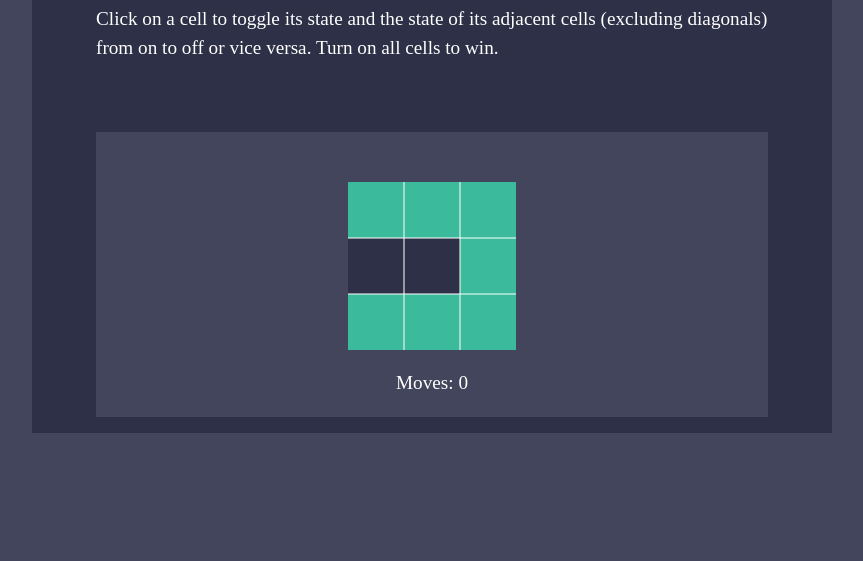
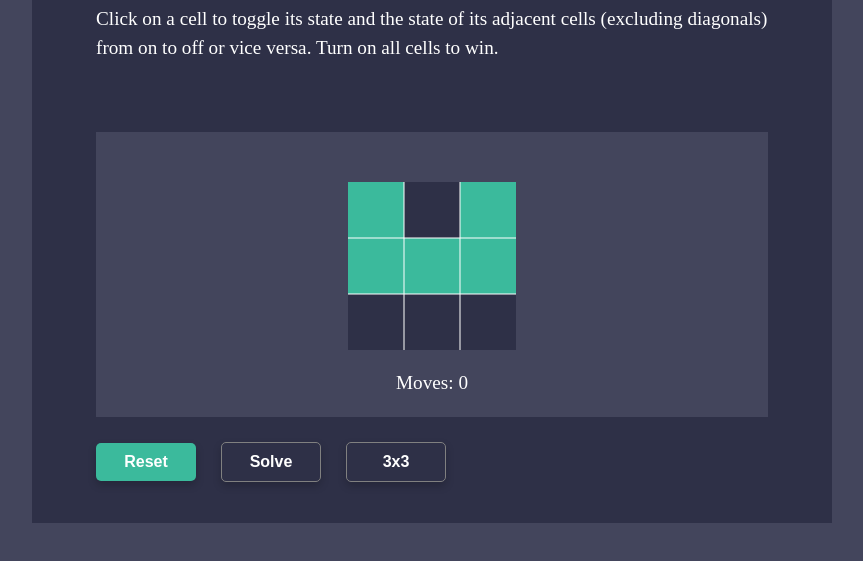
Before and after one commit to Meryx/AnwarellaBlog, a Gatsby site: page /lights-on-game in a window 1280 px wide. Shown: the part 381-942 px from the top of the page, without its empty margins (208-1071 px from the left). Before the commit the page ends 910 px from the top, so only its background shows below. Built offline with nearby package versions, Linux system fonts and the light colour scheme; Gatsby itself is replaced by a stand-in of ours.

Commit message:
Add 4x4 and 5x5 to lights-on

```diff
--- a/src/apps/lights-on.js
+++ b/src/apps/lights-on.js
@@ -3,6 +3,13 @@ import fragmentShaderText from "@shaders/fragShader.js";
 
 var Signal;
 var Query;
+var Reset;
+var Mode;
+var pxSize;
+var size;
+
+pxSize = 168;
+size = 3;
 
 const Main = async () => {
   var canvas = document.getElementById("canvas");
@@ -63,86 +70,6 @@ const Main = async () => {
   gl.enable(gl.DEPTH_TEST);
   gl.depthFunc(gl.LESS);
 
-  //
-  // Create buffer
-  //
-
-  //   const color = [
-  //     1.0, 1.0, 1.0, 1.0, 1.0, 1.0, 1.0, 1.0, 1.0, 1.0, 1.0, 1.0, 1.0, 1.0, 1.0,
-  //     1.0, 1.0, 1.0, 1.0, 1.0, 1.0, 1.0, 1.0, 1.0,
-  //   ];
-
-  //   const lineBuffer = gl.createBuffer();
-  //   const colorBuffer = gl.createBuffer();
-  //   gl.bindBuffer(gl.ARRAY_BUFFER, lineBuffer);
-  //   gl.bufferData(gl.ARRAY_BUFFER, new Float32Array(lines), gl.STATIC_DRAW);
-
-  //   var positionAttribLocation = gl.getAttribLocation(program, "vertPosition");
-
-  //   gl.vertexAttribPointer(
-  //     positionAttribLocation, // Attribute location
-  //     2, // Number of elements per attribute
-  //     gl.FLOAT, // Type of elements
-  //     gl.FALSE,
-  //     0, // Size of an individual vertex
-  //     0 // Offset from the beginning of a single vertex to this attribute
-  //   );
-  //   gl.bindBuffer(gl.ARRAY_BUFFER, colorBuffer);
-  //   gl.bufferData(gl.ARRAY_BUFFER, new Float32Array(color), gl.STATIC_DRAW);
-  //   var colorAttribLocation = gl.getAttribLocation(program, "vertColor");
-  //   gl.vertexAttribPointer(
-  //     colorAttribLocation, // Attribute location
-  //     3, // Number of elements per attribute
-  //     gl.FLOAT, // Type of elements
-  //     gl.FALSE,
-  //     0, // Size of an individual vertex
-  //     0 // Offset from the beginning of a single vertex to this attribute
-  //   );
-
-  //   var triangleVertices = [
-  //     // X, Y,       R, G, B
-  //     -1.0, 1.0, 0.231, 0.729, 0.612, -0.34, 1.0, 0.231, 0.729, 0.612, -1.0,
-  //     0.345, 0.231, 0.729, 0.612, -0.34, 1.0, 0.231, 0.729, 0.612, -0.34, 0.345,
-  //     0.231, 0.729, 0.612, -1.0, 0.345, 0.231, 0.729, 0.612,
-  //   ];
-
-  //   var triangleVertexBufferObject = gl.createBuffer();
-  //     gl.bindBuffer(gl.ARRAY_BUFFER, triangleVertexBufferObject);
-  //     gl.bufferData(
-  //       gl.ARRAY_BUFFER,
-  //       new Float32Array(triangleVertices),
-  //       gl.STATIC_DRAW
-  //     );
-  //     gl.vertexAttribPointer(
-  //       positionAttribLocation, // Attribute location
-  //       2, // Number of elements per attribute
-  //       gl.FLOAT, // Type of elements
-  //       gl.FALSE,
-  //       5 * Float32Array.BYTES_PER_ELEMENT, // Size of an individual vertex
-  //       0 // Offset from the beginning of a single vertex to this attribute
-  //     );
-  //     gl.vertexAttribPointer(
-  //       colorAttribLocation, // Attribute location
-  //       3, // Number of elements per attribute
-  //       gl.FLOAT, // Type of elements
-  //       gl.FALSE,
-  //       5 * Float32Array.BYTES_PER_ELEMENT, // Size of an individual vertex
-  //       2 * Float32Array.BYTES_PER_ELEMENT // Offset from the beginning of a single vertex to this attribute
-  //     );
-
-  //   gl.enableVertexAttribArray(positionAttribLocation);
-  //   gl.enableVertexAttribArray(colorAttribLocation);
-
-  //
-  // Main render loop
-  //
-
-  //   const lines = [
-  //     -0.329, 1.0, -0.329, -1.0, 0.341, 1.0, 0.341, -1.0, -1.0, -0.329, 1.0,
-  //     -0.329, -1.0, 0.341, 1.0, 0.341,
-  //   ];
-  const pxSize = 168;
-  const size = 3;
   const lines = [];
   for (let i = 1; i < size; i++) {
     const x = (i / size) * 2 - 1;
@@ -158,6 +85,8 @@ const Main = async () => {
     lines.push(1, y, 0);
     lines.push(1.0, 1.0, 1.0);
   }
+
+  console.log(lines);
 
   const lineBuffer = gl.createBuffer();
   gl.bindBuffer(gl.ARRAY_BUFFER, lineBuffer);
@@ -245,6 +174,13 @@ const Main = async () => {
     { length: arrSize },
     () => Math.random() > 0.5
   );
+
+  Reset = () => {
+    enabledTriangles = Array.from(
+      { length: arrSize },
+      () => Math.random() > 0.5
+    );
+  };
   //   console.log(array); // Outputs an array of size 10 with random true/false values
 
   const loop = () => {
@@ -268,7 +204,7 @@ const Main = async () => {
       6 * Float32Array.BYTES_PER_ELEMENT, // Size of an individual vertex
       3 * Float32Array.BYTES_PER_ELEMENT // Offset from the beginning of a single vertex to this attribute
     );
-    gl.drawArrays(gl.LINES, 0, 8);
+    gl.drawArrays(gl.LINES, 0, 16);
 
     for (let i = 0; i < size; i++) {
       for (let j = 0; j < size; j++) {
@@ -290,7 +226,7 @@ const Main = async () => {
           6 * Float32Array.BYTES_PER_ELEMENT, // Size of an individual vertex
           3 * Float32Array.BYTES_PER_ELEMENT // Offset from the beginning of a single vertex to this attribute
         );
-        gl.drawArrays(gl.TRIANGLES, 0, 6);
+        gl.drawArrays(gl.TRIANGLES, 0, 50);
       }
     }
 
@@ -340,7 +276,28 @@ const Main = async () => {
       return enabledTriangles.every((x) => x);
     };
   };
+
   requestAnimationFrame(loop);
 };
 
-export { Main, Signal, Query };
+Mode = () => {
+  console.log("hellooo");
+  if (size === 3) {
+    size = 4;
+    Main();
+    return;
+  }
+
+  if (size === 4) {
+    size = 5;
+    Main();
+
+    return;
+  }
+  if (size === 5) {
+    size = 3;
+    Main();
+  }
+};
+
+export { Main, Signal, Query, Reset, Mode };
--- a/src/components/Body.js
+++ b/src/components/Body.js
@@ -1,5 +1,5 @@
-import React from 'react';
-import './Body.css';
+import React from "react";
+// import './Body.css';
 
 const Body = ({ children }) => {
   return <div className="container">{children}</div>;
--- /dev/null
+++ b/src/components/Button.js
@@ -0,0 +1,15 @@
+import React from "react";
+
+const Button = ({ children, style, callback }) => {
+  const className =
+    style === "primary" ? "button button-primary" : "button button-secondary";
+  return (
+    <>
+      <button onClick={callback} className={className}>
+        {children}
+      </button>
+    </>
+  );
+};
+
+export default Button;
--- /dev/null
+++ b/src/components/Button.scss
@@ -0,0 +1,53 @@
+.button {
+    /* Basic styling */
+    padding: 10px 20px;
+    font-size: 16px;
+    color: white;
+    background-color: $primary-color;
+    border: none;
+    border-radius: 5px;
+    cursor: pointer;
+    outline: none;
+    font-weight:bold;
+
+    /* Adding shadow for depth */
+    box-shadow: 0 4px 8px 0 rgba(0, 0, 0, 0.2);
+
+    /* Transition for smooth hover effect */
+    transition: all 0.3s ease;
+
+    /* Prevent text selection */
+    user-select: none;
+    width: 100px;
+}
+
+.button-primary {
+    background-color: $primary-color;
+}
+
+.button-secondary {
+    background-color: $secondary-color;
+    border: 1px solid grey;
+}
+
+.button-primary:hover {
+    /* Change background color on hover */
+    background-color: $primary-color-active;
+
+    /* Adjusting the shadow on hover */
+    box-shadow: 0 6px 12px 0 rgba(0, 0, 0, 0.2);
+}
+
+.button-secondary:hover {
+    /* Change background color on hover */
+    background-color: $secondary-color;
+
+    /* Adjusting the shadow on hover */
+    box-shadow: 0 6px 12px 0 rgba(0, 0, 0, 0.2);
+}
+
+.button:active {
+
+    /* Adjusting the shadow on click */
+    box-shadow: 0 2px 4px 0 rgba(0, 0, 0, 0.2);
+}
--- a/src/components/Game.js
+++ b/src/components/Game.js
@@ -1,10 +1,21 @@
-import React, { useEffect } from "react";
-import { Main, Signal, Query } from "@apps/lights-on.js";
+import React, { useEffect, useRef } from "react";
+import { Main, Signal, Query, Reset, Mode } from "@apps/lights-on.js";
 
-const Game = ({ emit, victory }) => {
+const Game = ({ emit, victory, parentState, modeState }) => {
+  const isFirstRender = useRef(true);
   useEffect(() => {
     Main();
   }, []);
+  useEffect(() => {
+    Reset();
+  }, [parentState]);
+  useEffect(() => {
+    if (isFirstRender.current) {
+      isFirstRender.current = false;
+      return;
+    }
+    Mode();
+  }, [modeState]);
   const getPosition = (e) => {
     console.log("clicked");
     const canvas = e.target;
--- a/src/pages/lights-on-game.css
+++ b/src/pages/lights-on-game.css
@@ -12,3 +12,15 @@
     height: 50px;
     display: box;
 }
+
+.button-container {
+    display: flex;
+    flex-direction: row;
+    align-items: center;
+    margin-top: 25px;
+    margin-bottom: 25px;
+}
+
+button {
+    margin-right: 25px;
+}
--- a/src/pages/lights-on-game.js
+++ b/src/pages/lights-on-game.js
@@ -2,17 +2,29 @@ import React from "react";
 import { useState } from "react";
 import Game from "@components/Game";
 import Layout from "@components/Layout";
+import Button from "@components/Button";
 import "./lights-on-game.css";
 
 const LightsOn = () => {
   const [moves, setMoves] = useState(0);
   const [victory, setVictory] = useState(false); // [victory, setVictory
+  const [parentState, setParentState] = useState(false);
+  const [mode, setMode] = useState(0);
   const incrementMoves = () => {
     setMoves(moves + 1);
   };
   const declareVictory = () => {
     setVictory(true);
   };
+  const handleReset = () => {
+    setMoves(0);
+    setVictory(false);
+    setParentState(!parentState);
+  };
+  const handleMode = () => {
+    setMode((mode + 1) % 3);
+  };
+  const modes = ["3x3", "4x4", "5x5"];
   return (
     <Layout>
       <h1>Lights on!</h1>
@@ -24,9 +36,22 @@ const LightsOn = () => {
       <div className="victory-message">
         {victory && <span>Congratulations on your victory!</span>}
       </div>
+
       <div className="game-container">
-        <Game emit={incrementMoves} victory={declareVictory} />
+        <Game
+          emit={incrementMoves}
+          victory={declareVictory}
+          parentState={parentState}
+          modeState={mode}
+        />
         <p>Moves: {moves}</p>
+      </div>
+      <div className="button-container">
+        <Button callback={handleReset} className="flex-item" style="primary">
+          Reset
+        </Button>
+        <Button className="flex-item">Solve</Button>
+        <Button callback={handleMode}>{modes[mode]}</Button>
       </div>
     </Layout>
   );
--- a/src/styles/main.scss
+++ b/src/styles/main.scss
@@ -5,4 +5,6 @@
 @import '/src/components/Header.scss';
 @import '/src/components/Nav.scss';
 @import '/src/components/Post.scss';
+@import '/src/components/Body.scss';
+@import '/src/components/Button.scss';
 @import '/src/templates/PostTemplate.scss';
```
Also changed, not shown: src/components/Body.scss (renamed from src/components/Body.css).
